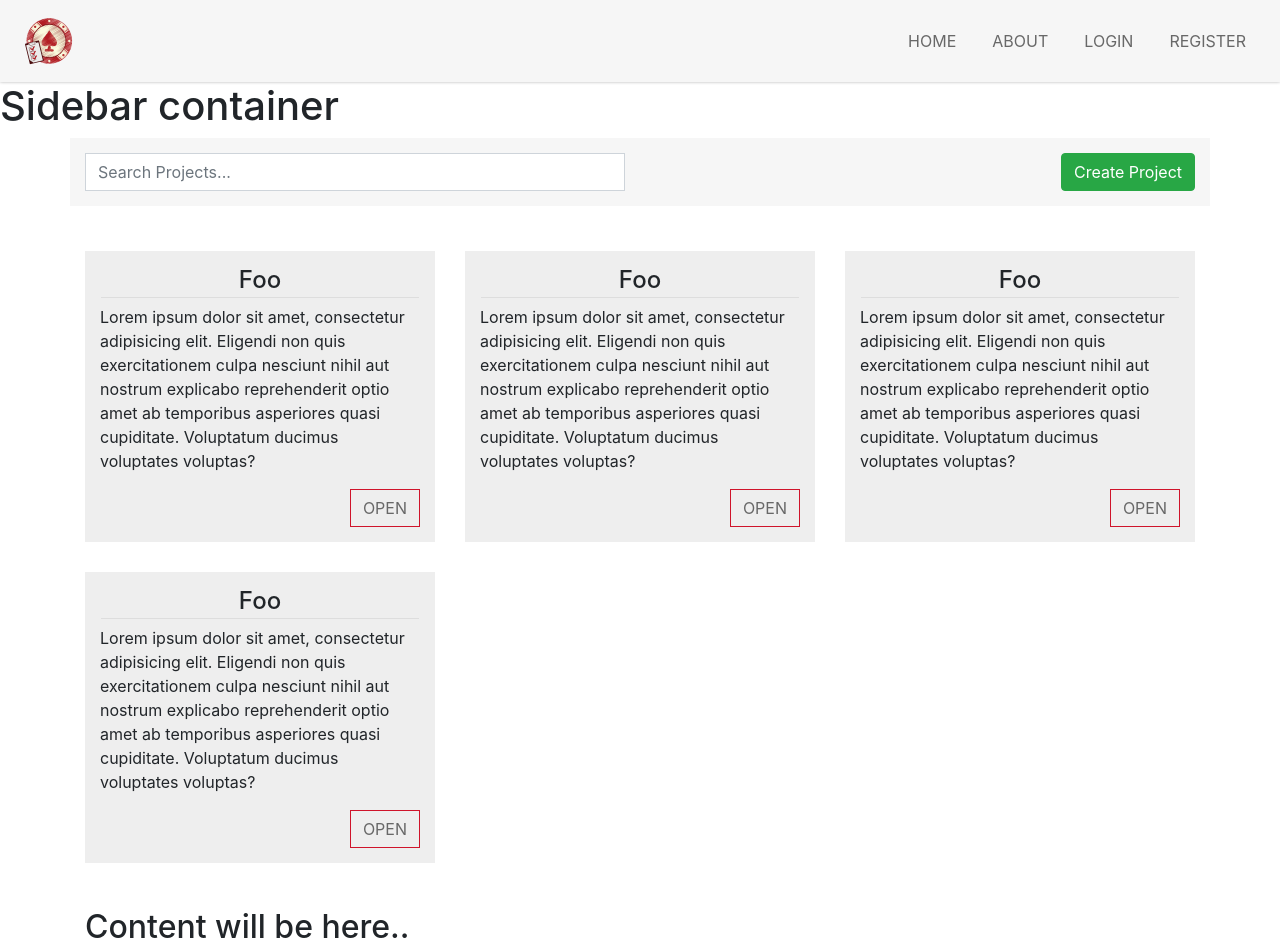
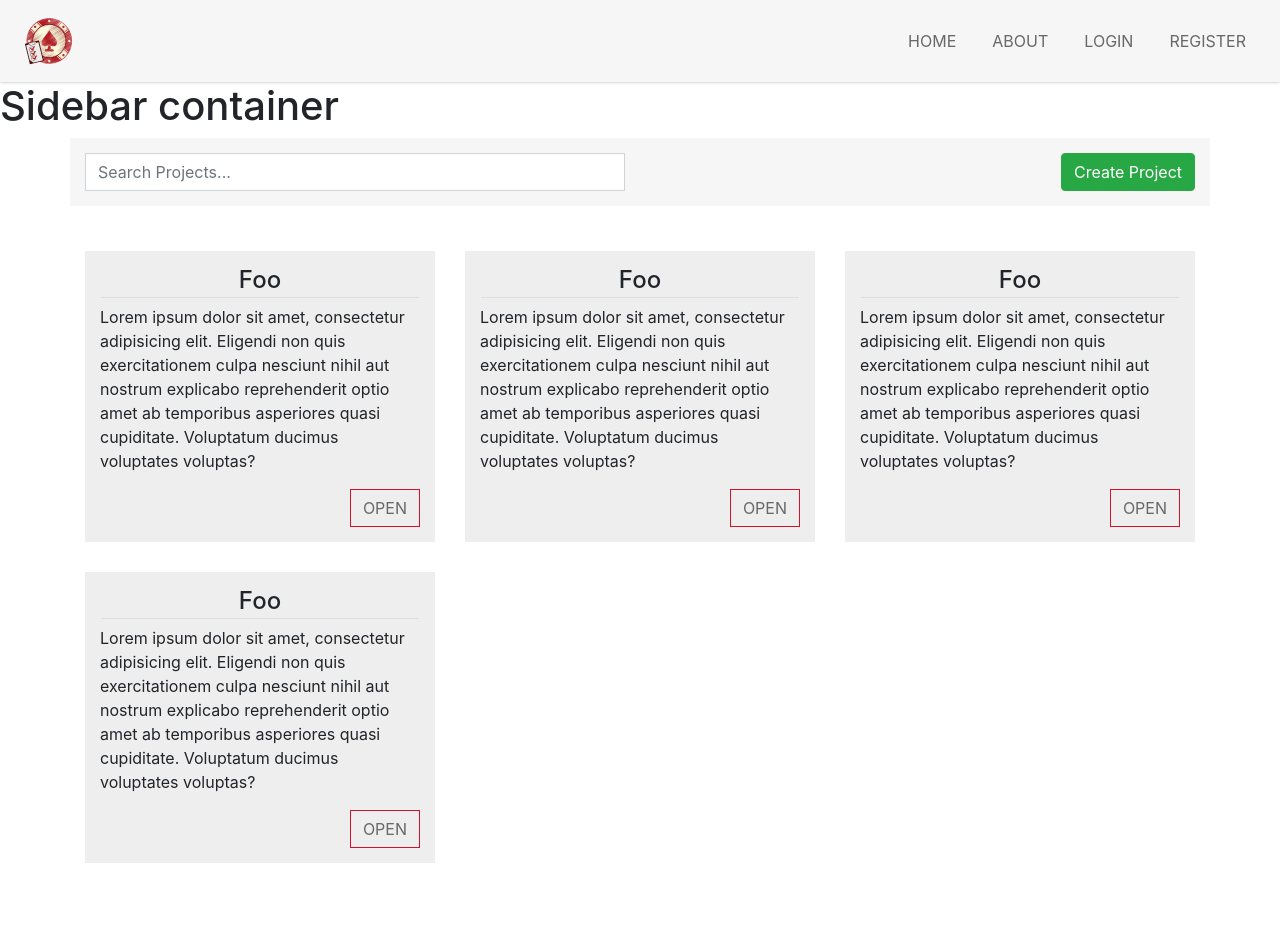
Before and after one commit to jeankhechfe/planning-poker-ui, a Vue app: page / in a window 1280 px wide. Shown: the top 951 px of the page. After the commit the page ends 908 px from the top, so only its background shows below. Built offline with nearby package versions, Linux system fonts and the light colour scheme.

Commit message:
delete content component

```diff
--- a/src/components/Content.vue
+++ /dev/null
@@ -1,11 +0,0 @@
-<template>
-  <div class="container">
-    <h2>Content will be here..</h2>
-  </div>
-</template>
-
-<script>
-export default {
-  name: "Content",
-};
-</script>
--- a/src/views/Main.vue
+++ b/src/views/Main.vue
@@ -6,7 +6,6 @@
         <h1>Sidebar container</h1>
         <SearchBar />
         <ProjectsList />
-        <Content />
       </div>
     </body>
   </div>
@@ -15,7 +14,6 @@
 <script>
 // @ is an alias to /src
 import Header from "@/components/Header.vue";
-import Content from "@/components/Content.vue";
 import SearchBar from "@/components/SearchBar";
 import ProjectsList from "@/components/ProjectsList";
 
@@ -24,7 +22,6 @@ export default {
   components: {
     Header,
     SearchBar,
-    Content,
     ProjectsList,
   },
 };
```
